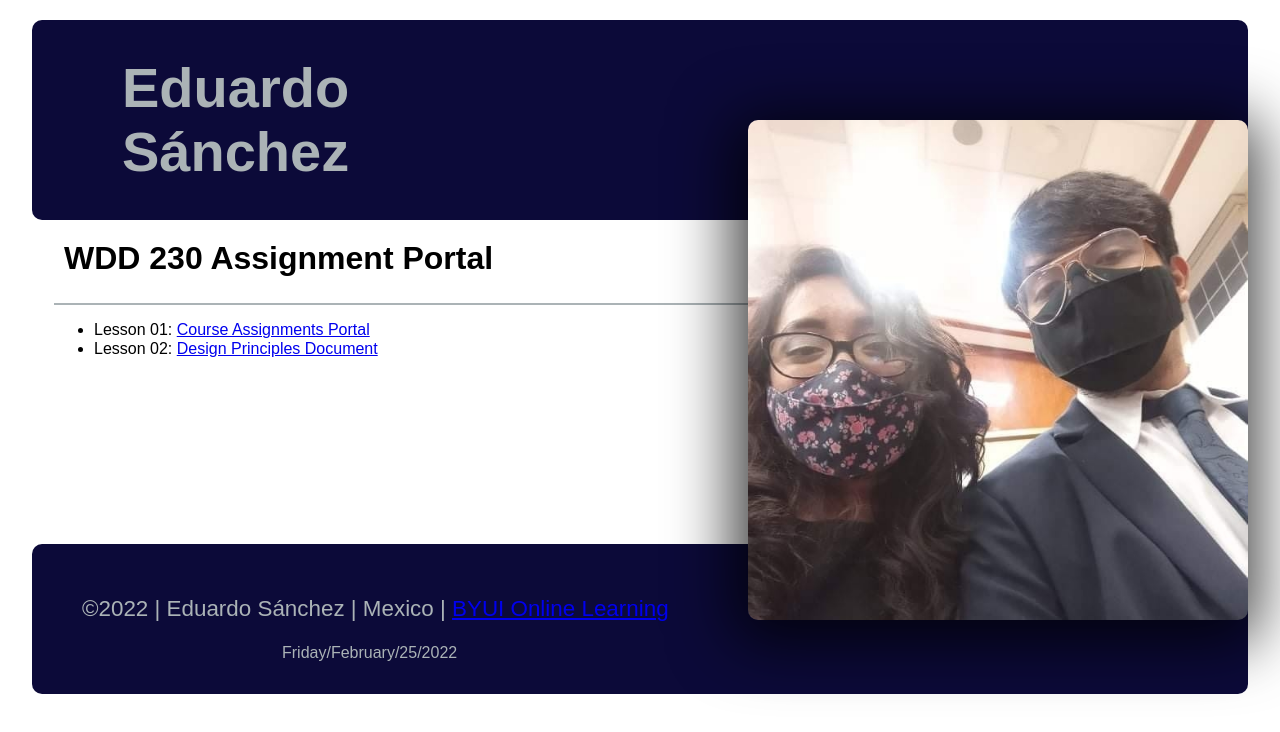
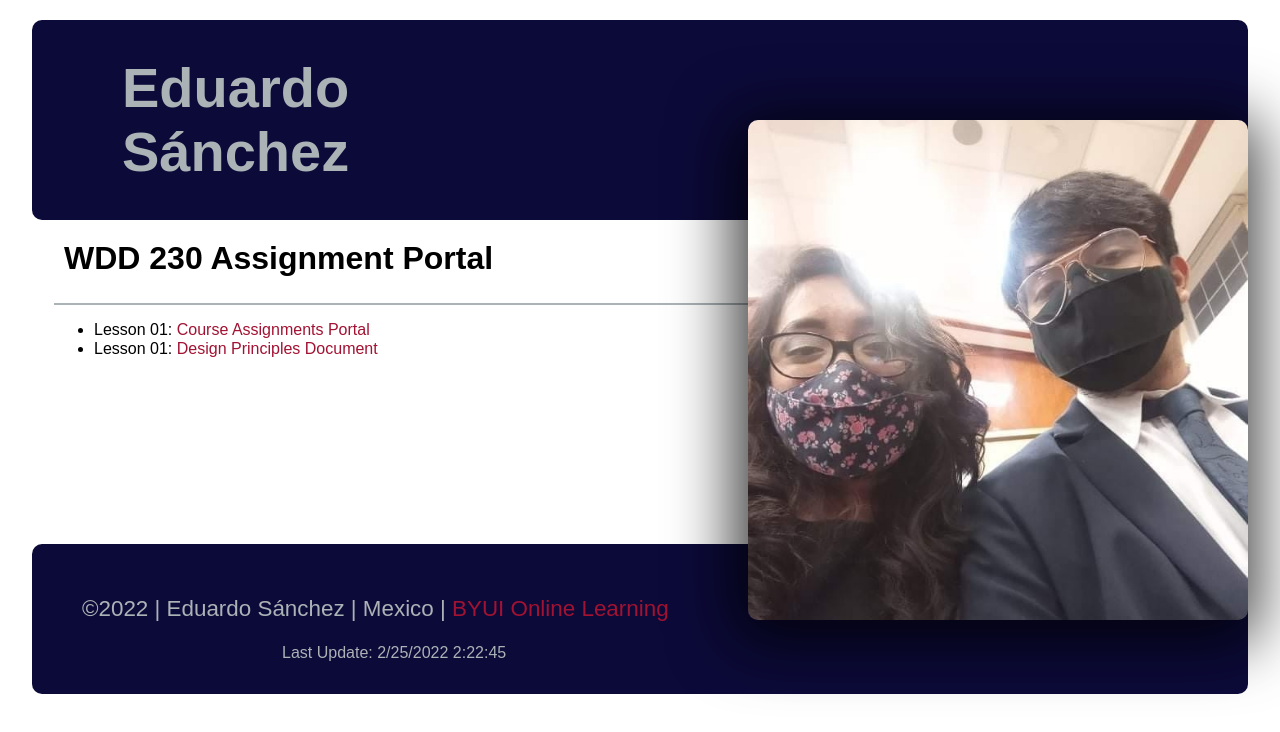
Before and after one commit to EddSanJu/EddSanJu.github.io, a plain HTML site: page index.html in a window 1280 px wide. Drawn offline with Linux system fonts and the light colour scheme; a web font is replaced by a local one.

Commit message:
last changes

```diff
--- a/index.html
+++ b/index.html
@@ -28,16 +28,16 @@
       <div class="line"></div>
       <ul>
         <li>
-          Lesson 01: <a href="https://byui.instructure.com/courses/180216/assignments/8441321?module_item_id=23572690" target="_blank">Course Assignments Portal</a>
+          Lesson 01: <a class="url" href="https://byui.instructure.com/courses/180216/assignments/8441321?module_item_id=23572690" target="_blank">Course Assignments Portal</a>
         </li>
         <li>
-          Lesson 02: <a href="https://byui.instructure.com/courses/180216/assignments/8441323?module_item_id=23572702" target="_blank">Design Principles Document</a>
+          Lesson 01: <a class="url" href="https://byui.instructure.com/courses/180216/assignments/8441323?module_item_id=23572702" target="_blank">Design Principles Document</a>
       </ul>
     </div>
   </main>
   <footer>
     <div class="footer-container">
-      <p>&copy2022 | Eduardo Sánchez | Mexico | <a href="https://www.byui.edu/online" target="_blank">BYUI Online Learning</a></p>
+      <p>&copy2022 | Eduardo Sánchez | Mexico | <a class="url" href="https://www.byui.edu/online" target="_blank">BYUI Online Learning</a></p>
       <span id="current-date"></span>
     </div>
   </footer>
--- a/js-scripts/currentDate.js
+++ b/js-scripts/currentDate.js
@@ -1,15 +1,16 @@
 /* get the current day*/
 const day = new Date().getDay();
-const month = new Date().getMonth();
+var month = new Date().getMonth();
 const year = new Date().getFullYear();
 const date = new Date().getDate();
+const hour = new Date().getHours();
+const minute = new Date().getMinutes();
+const second = new Date().getSeconds();
 
-const listDays = ['Sunday', 'Monday', 'Tuesday', 'Wednesday', 'Thursday', 'Friday', 'Saturday'];
-const listMonths = ['January', 'February', 'March', 'April', 'May', 'June', 'July', 'August', 'September', 'October', 'November', 'December'];
+month += 1;
 
-const currentDay = listDays[day];
-const currentMonth = listMonths[month];
 
-const complteteDate = `${currentDay}/${currentMonth}/${date}/${year}`;
+
+const complteteDate = `Last Update: ${month}/${date}/${year} ${hour}:${minute}:${second}`;
 
 document.getElementById('current-date').textContent = complteteDate;
--- a/styles/styles.css
+++ b/styles/styles.css
@@ -77,3 +77,13 @@ body {
     font-size: 1em;
     margin-left: 250px;
 }
+
+.url {
+    text-decoration: none;
+    color: #a21232;
+    transition: 0.5s;
+}
+
+.url:hover {
+    color: #541f1f;
+}
```
